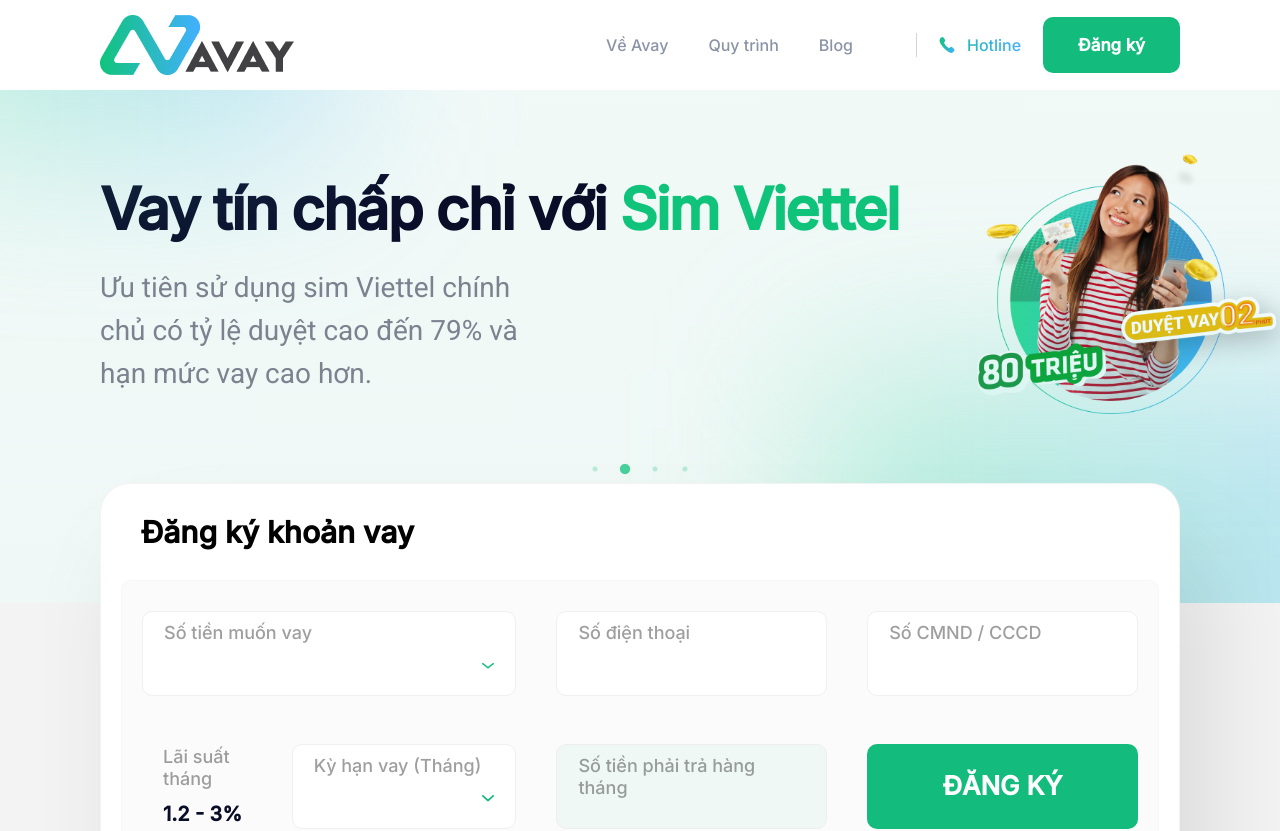
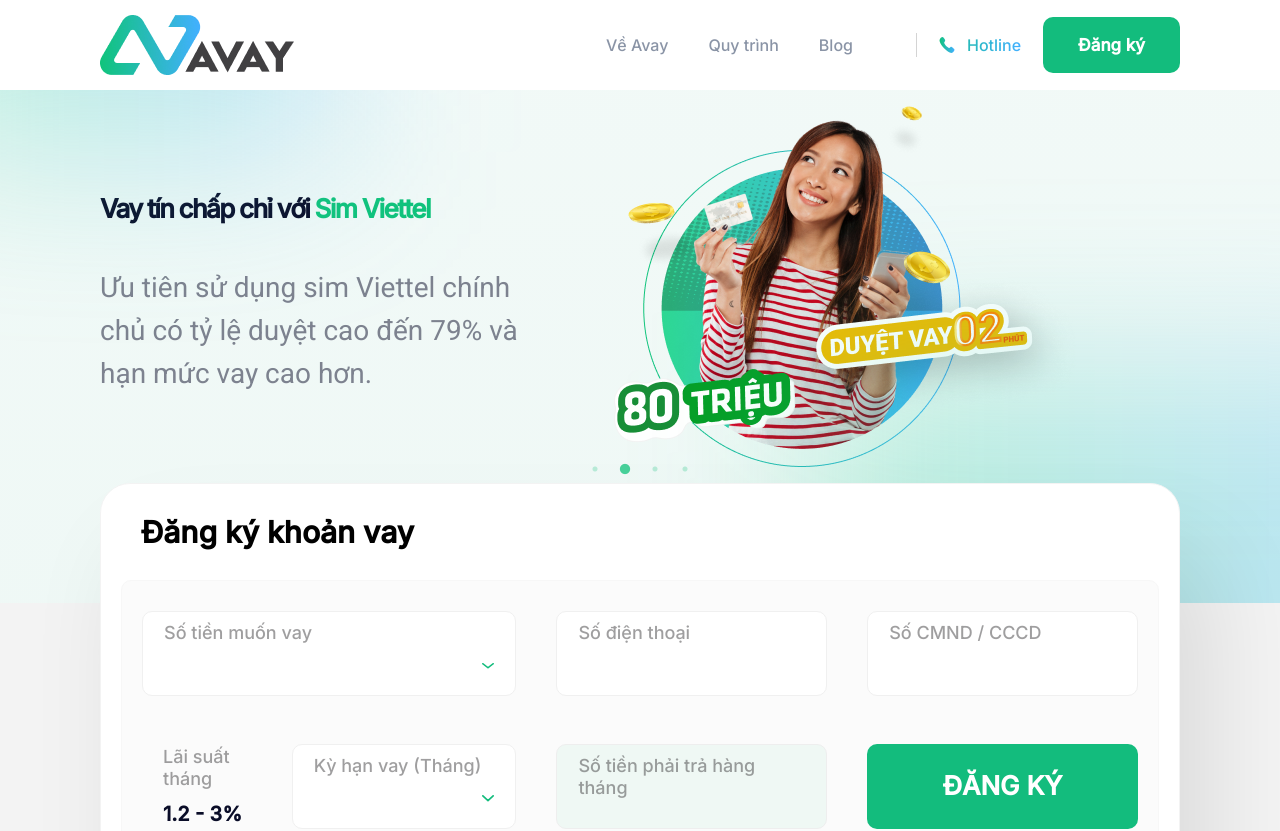
Before and after one commit to nguyennhuttan1510/avay-landing-page, a Next.js app: page / in a window 1280 px wide. Shown: the top 831 px of the page. Built offline with nearby package versions, Linux system fonts and the light colour scheme.

Commit message:
[Feat] Change color input

```diff
--- a/components/RegisterCard/index.jsx
+++ b/components/RegisterCard/index.jsx
@@ -63,7 +63,7 @@ const RegisterCard = () => {
                 <div className={classNames(styles.input_field, 'h-[62px] xl:h-[85px] ')}>
                 <div className={styles.label}>Số  CMND / CCCD</div>
                 <InputMask mask="999 999 999 999" value={value.identify} maskChar=" " onChange={(e)=>{setValue(prev => ({...prev, identify: e.target.value}))}}>
-                  {(inputProps) =>  <input {...inputProps} className={styles.input} type="text" disableUnderline min={9} max={12} />}
+                  {(inputProps) =>  <input {...inputProps} className={styles.input} type="tel" disableUnderline min={9} max={12} />}
                 </InputMask>
               </div>
             </div>
--- a/components/RegisterCard/styles.module.scss
+++ b/components/RegisterCard/styles.module.scss
@@ -11,9 +11,6 @@
       width: 100%;
     }
     .body_card {
-      // display: flex;
-      // flex-wrap: wrap;
-      // flex-direction: column;
       row-gap: 8px;
       .input_field {
         padding: 10px 21px 8px 21px;
@@ -46,7 +43,7 @@
           line-height: 24px;
           color: #0A0D28;
           &.primary_color {
-            color: #13BC7D;
+            color: #bc2413;
           }
         }
       }
@@ -65,25 +62,6 @@
   background: #FFFFFF;
   border-radius: 30px;
   display: flex;
-  // &.desktop {
-  //   &:first-child {
-  //     >div:first-child{
-  //       padding-top: 42px;
-  //     }
-  //   }
-  //   &:not(:first-child){
-  //     >div:first-child{
-  //       width: 300px;
-  //       margin: 0 auto;
-  //       // margin-bottom: auto;
-  //     }
-  //   }
-  //   &:last-child {
-  //     >div:first-child{
-  //       width: 335px;
-  //     }
-  //   }
-  // }
   flex-direction: column;
   width: calc( 100vw - 16px );
   padding: 0 10.5px 54px;
@@ -96,7 +74,7 @@
     row-gap: 20px;
     .title{
       font-weight: 700;
-      font-size: 30px;
+      font-size: 24px;
       line-height: 45px;
     }
     .content{
@@ -158,28 +136,13 @@
       .title, .content{
         text-align: left;
       }
+      .title {
+        font-size: 30px;
+      }
       .content {
         margin-top: unset;
       }
     }
-    // &.desktop {
-    //   &:first-child {
-    //     >div:first-child{
-    //       padding-top: 0px;
-    //     }
-    //   }
-    //   &:not(:first-child){
-    //     >div:first-child{
-    //       // width: unset;
-    //       margin: unset;
-    //     }
-    //   }
-    //   &:last-child {
-    //     >div:first-child{
-    //       width: unset;
-    //     }
-    //   }
-    // }
   }
 }
 
--- a/layouts/components/Header/styles.module.scss
+++ b/layouts/components/Header/styles.module.scss
@@ -92,7 +92,7 @@
         text-align: center;
         color: #0A0D28;
         font-weight: bolder;
-        font-size: 26px;
+        font-size: 22px;
         line-height: 40px;
         letter-spacing: -1.58417px;
       }
@@ -233,6 +233,19 @@
   }
 }
 
+@media (min-width: 1024px) {
+  .wrap_banner{
+    .banner{
+      .banner_content{
+        .title{
+          font-size: 26px;
+          width: max-content;
+        }
+      }
+    }
+  }
+}
+
 @media (min-width: 1280px) {
   .wrap_banner{
     .banner{
```
